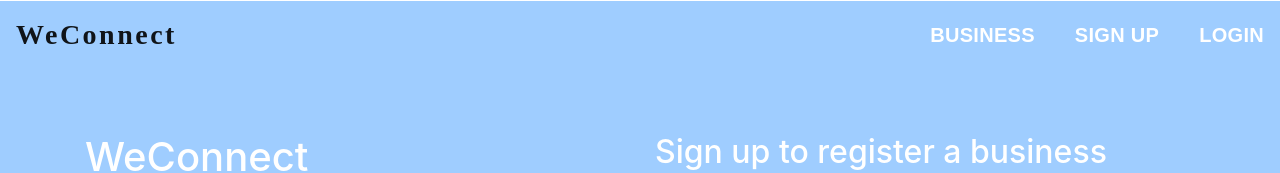
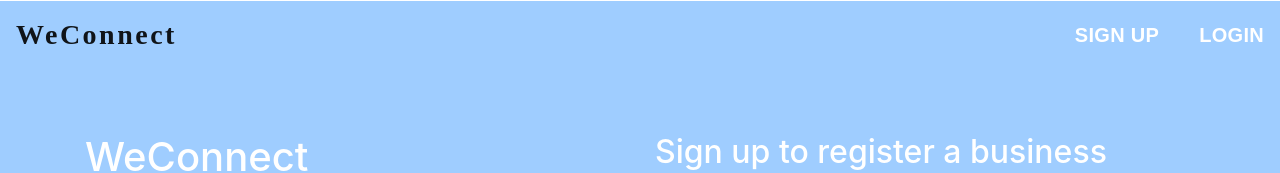
Before and after one commit to cosmas28/business-connect-frontend, a React (Create React App) app: page / in a window 1280 px wide. Shown: the top 173 px of the page. Built offline with nearby package versions, Linux system fonts and the light colour scheme.

Commit message:
Changes anchor to Link [#157075126]

```diff
--- a/src/components/common/Header.js
+++ b/src/components/common/Header.js
@@ -1,10 +1,11 @@
 import React from 'react';
+import { Link } from 'react-router-dom';
 
 const Header = () => <header>
     <div className="row">
         <div className="col-md-12 col-sm-12 col-xs-12">
             <nav className="navbar fixed-top navbar-expand-lg we-menu navbar-light ">
-                <a className="navbar-brand we-logo" href="">WeConnect</a>
+                <Link className="navbar-brand we-logo" to="/">WeConnect</Link>
                 <button className="navbar-toggler we-toggler" type="button" data-toggle="collapse"
                         data-target="#navbarSupportedContent" aria-controls="navbarSupportedContent"
                         aria-expanded="false" aria-label="Toggle navigation">
@@ -13,10 +14,8 @@
 
                 <div className="collapse navbar-collapse" id="navbarSupportedContent">
                     <ul className="navbar-nav ml-auto">
-                        <li className="nav-item"><a className="nav-link" href="">Business<span
-                            className="sr-only">(current)</span></a></li>
-                        <li className="nav-item"><a className="nav-link" href="/">Sign Up</a></li>
-                        <li className="nav-item"><a className="nav-link" href="">Login</a></li>
+                        <li className="nav-item"><Link className="nav-link" to="/">Sign up</Link></li>
+                        <li className="nav-item"><Link className="nav-link" to="/login">Login</Link></li>
                     </ul>
                 </div>
             </nav>
```
